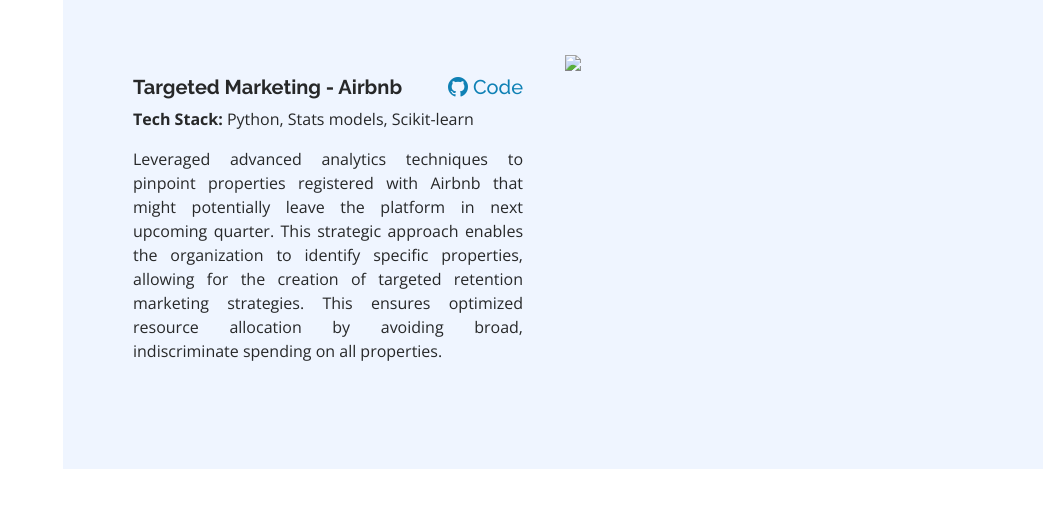
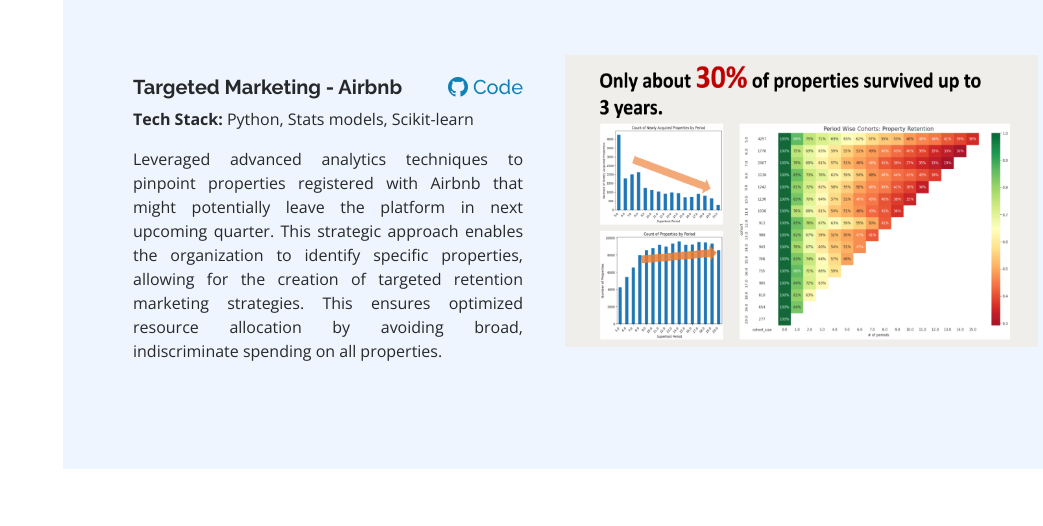
Before and after one commit to devallasaitej/devallasaitej.github.io, a plain HTML site: page index.html in a window 1280 px wide. Shown: the part 2451-2977 px from the top of the page, without its empty margins (237-1280 px from the left). Drawn offline with nearby package versions, Linux system fonts and the light colour scheme.

Commit message:
Update index.html

```diff
--- a/index.html
+++ b/index.html
@@ -228,7 +228,7 @@
               </div>
 
               <div class="col-md-6 col-lg-6" style="text-align: right" >
-                <img src="assets/images/air-3.png" style="max-width: 111%; height: 80%; display: block; margin: 10px auto;">
+                <img src="assets/images/air3.png" style="max-width: 111%; height: 80%; display: block; margin: 10px auto;">
               </div>
             </div>
 
```
